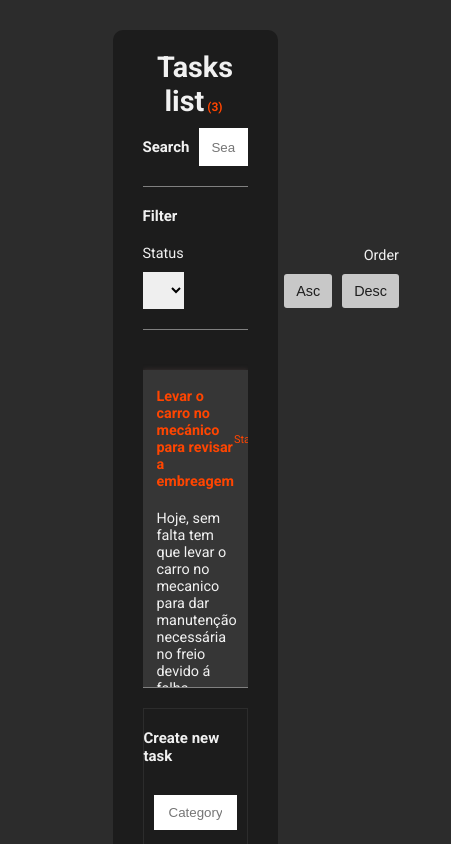
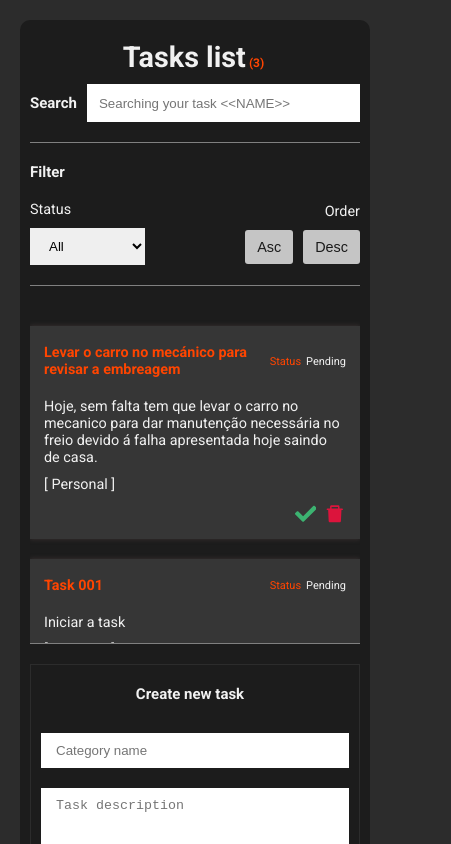
Before and after one commit to maxiamikel19/task-react-vite, a React (Vite) app: page / in a window 390 px wide. Shown: the top 844 px of the page, 451 px wide, since content can reach past the window. Built offline with nearby package versions, Linux system fonts and the light colour scheme.

Commit message:
Ajustes na responsividade da GUI

```diff
--- a/src/App.css
+++ b/src/App.css
@@ -76,3 +76,27 @@ input {
   margin: 0px 3px;
   color: #ff4500;
 }
+
+@media (max-width: 786px) {
+  body {
+    padding: 10px;
+  }
+
+  .app {
+    width: 100%;
+    margin: 0 auto 30px;
+    padding: 20px 10px;
+  }
+}
+
+@media (max-width: 1118px) {
+  body {
+    padding: 20px;
+  }
+
+  .app {
+    width: 100%;
+    margin: 0 auto 30px;
+    padding: 20px 10px;
+  }
+}
```
